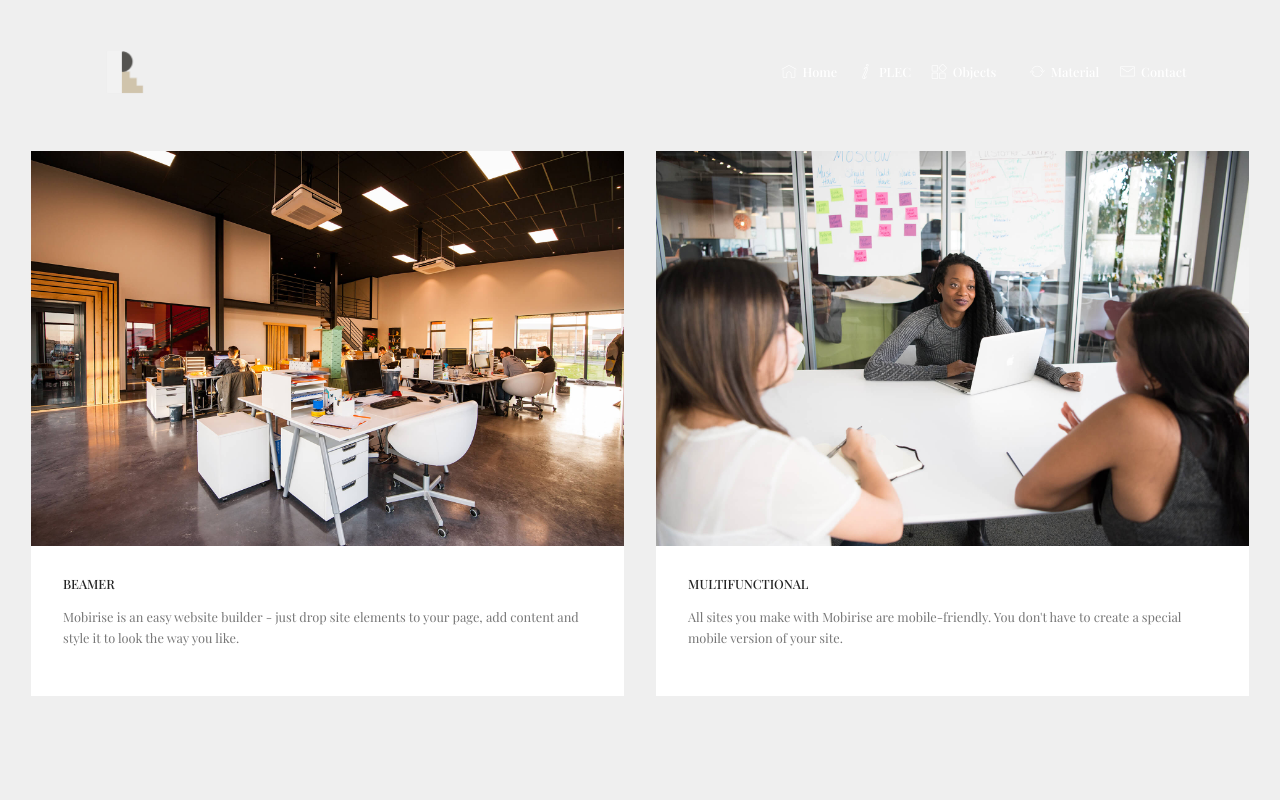
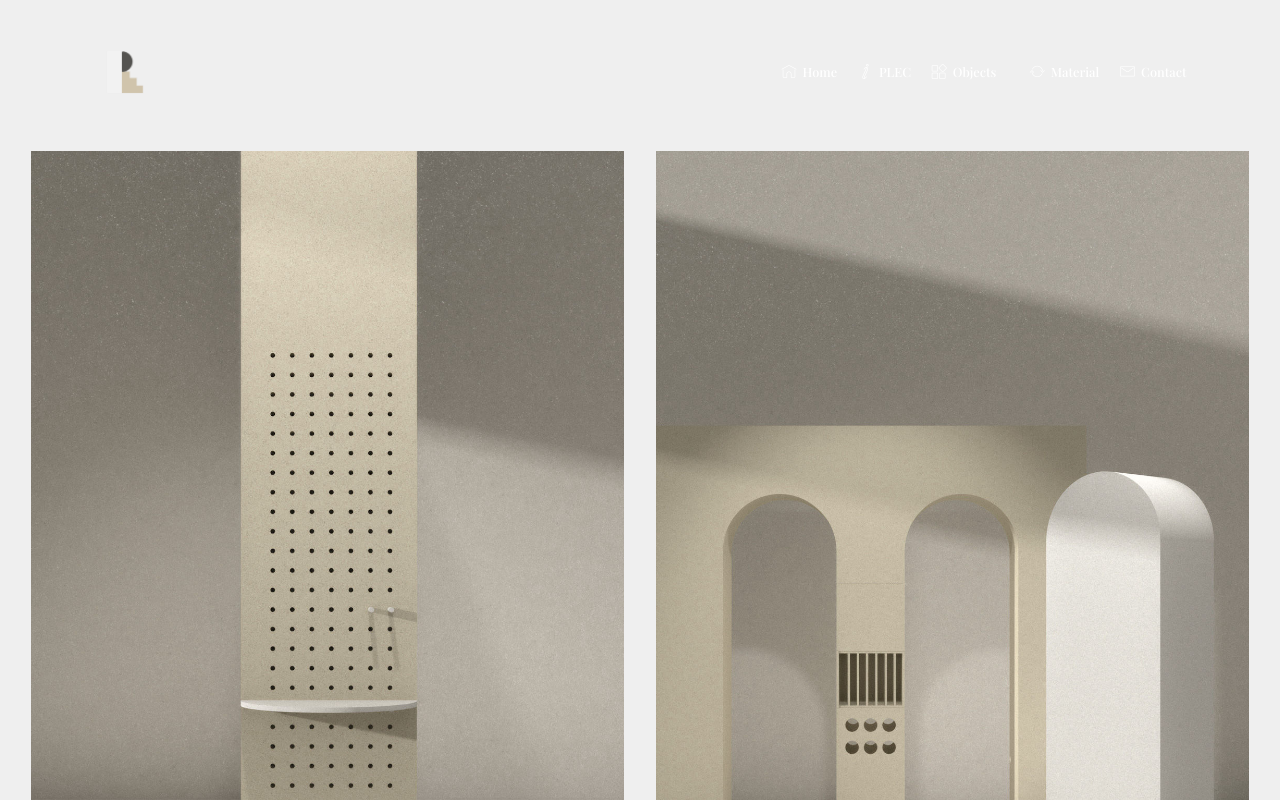
Before and after one commit to plec2020/2020, a plain HTML site: page page4.html in a window 1280 px wide. Shown: the top 800 px of the page. Drawn offline with nearby package versions, Linux system fonts and the light colour scheme; files whose address does not match are found by name; a web font is replaced by a local one.

```diff
--- a/page4.html
+++ b/page4.html
@@ -63,7 +63,7 @@
     </nav>
 </section>
 
-<section class="engine"><a href="https://mobirise.info/y">free html website templates</a></section><section class="features17 cid-rUJi4G7JX6" id="features17-13">
+<section class="engine"><a href="https://mobirise.info/q">responsive web templates</a></section><section class="features17 cid-rUJi4G7JX6" id="features17-13">
 
 
 
@@ -73,14 +73,11 @@
             <div class="card p-3 col-12 col-md-6">
                 <div class="card-wrapper">
                     <div class="card-img">
-                        <img src="assets/images/background1.jpg" alt="Mobirise">
+                        <img src="assets/images/image0-1-1138x1707.jpg" alt="Mobirise" title="">
                     </div>
                     <div class="card-box">
-                        <h4 class="card-title pb-3 mbr-fonts-style display-7">
-                            BEAMER</h4>
-                        <p class="mbr-text mbr-fonts-style display-7">
-                            Mobirise is an easy website builder - just drop site elements to your page, add content and style it to look the way you like.
-                        </p>
+                        <h4 class="card-title pb-3 mbr-fonts-style display-7"><strong>CENTRAL MULTIFUNCTIONAL &nbsp;VOLUME</strong></h4>
+                        <p class="mbr-text mbr-fonts-style display-7">The central volume has several possibilities. Both outer walls are perforated, which means that various functions can be accommodated here. Also the inside of the volume provides sufficient storage space. </p>
                     </div>
                 </div>
             </div>
@@ -88,14 +85,12 @@
             <div class="card p-3 col-12 col-md-6">
                 <div class="card-wrapper">
                     <div class="card-img">
-                        <img src="assets/images/background2.jpg" alt="Mobirise">
+                        <img src="assets/images/image2-1138x1707.jpg" alt="Mobirise" title="">
                     </div>
                     <div class="card-box">
-                        <h4 class="card-title pb-3 mbr-fonts-style display-7">
-                            MULTIFUNCTIONAL</h4>
-                        <p class="mbr-text mbr-fonts-style display-7">
-                            All sites you make with Mobirise are mobile-friendly. You don't have to create a special mobile version of your site.
-                        </p>
+                        <h4 class="card-title pb-3 mbr-fonts-style display-7"><strong>
+                            PROJECTION WALL</strong></h4>
+                        <p class="mbr-text mbr-fonts-style display-7">The two separate white volumes can serve as an upright exhibition element or as a seating element. On the other hand, they serve as projection walls.</p>
                     </div>
                 </div>
             </div>
@@ -119,11 +114,11 @@
             <div class="card p-3 col-12 col-md-6">
                 <div class="card-wrapper">
                     <div class="card-img">
-                        <img src="assets/images/-1053x1580.jpg" alt="Mobirise" title="">
+                        <img src="assets/images/image0-1139x1709.jpg" alt="Mobirise" title="">
                     </div>
                     <div class="card-box">
                         <h4 class="card-title pb-3 mbr-fonts-style display-7"><strong>
-                            STANDING</strong></h4>
+                            STANDING VOLUME</strong></h4>
                         <p class="mbr-text mbr-fonts-style display-7">This element allows the children to discover the exhibition in a different way. This can be done by exhibiting something in the opening in the vertical volume that is reachable via the small steps, which&nbsp;also adds a playful factor to the design.</p>
                     </div>
                 </div>
@@ -136,7 +131,7 @@
                     </div>
                     <div class="card-box">
                         <h4 class="card-title pb-3 mbr-fonts-style display-7"><strong>
-                            BEAMER</strong></h4>
+                            BEAMER / TABLE</strong></h4>
                         <p class="mbr-text mbr-fonts-style display-7">This semicircle, that can easily be adjusted, forms the housing for the beamer that can project on the two vertical white elements.&nbsp;It can also serve as a table for the little ones.</p>
                     </div>
                 </div>
```
Also changed, not shown: assets/images/hashes.json (+1 -1 lines), index.html (+1 -1 lines), page1.html (+1 -1 lines), page2.html (+1 -1 lines), page3.html (+2 -2 lines), assets/images/image0-1-1138x1707.jpg (added), assets/images/image0-1139x1709.jpg (added), assets/images/image2-1138x1707.jpg (added), 1 other file.
